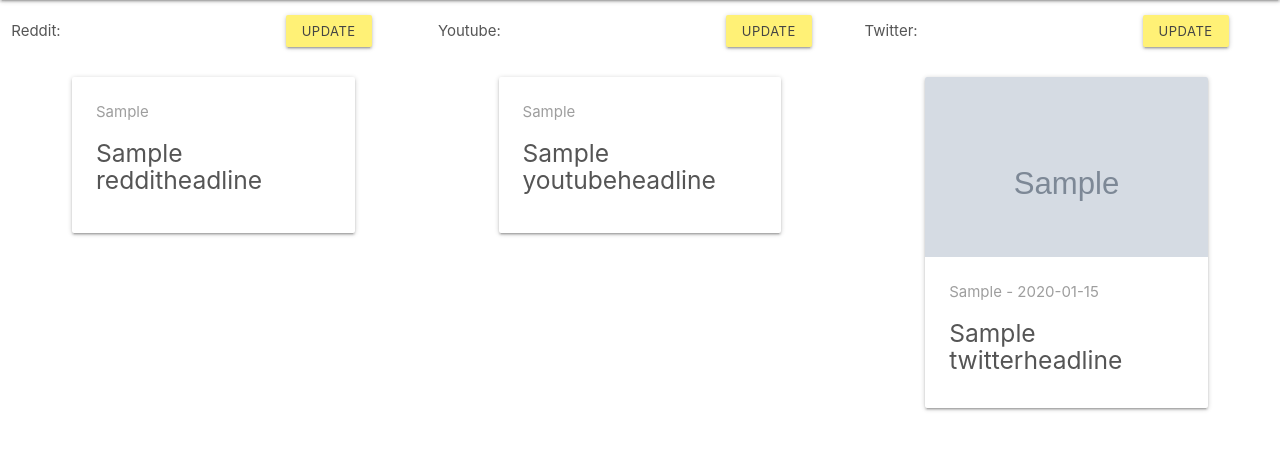
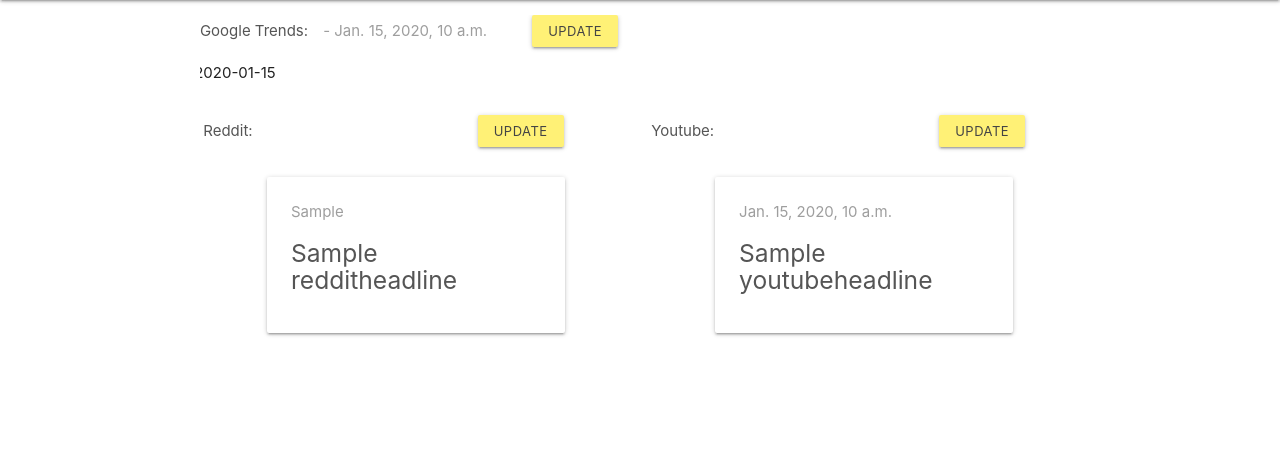
Before and after one commit to adhendo/mini_blog, a Django app: page / in a window 1280 px wide. Shown: the part 64-514 px from the top of the page. Run offline with Django 3.2, Linux system fonts and the light colour scheme; tables that the repository leaves empty hold one stand-in row (values such as "Sample post"); grey boxes marked "Sample" are stand-in pictures.

Commit message:
google trends

```diff
--- a/blog_app/admin.py
+++ b/blog_app/admin.py
@@ -1,5 +1,5 @@
 from django.contrib import admin
-from .models import Search, TwitterHeadline, RedditHeadline, YoutubeHeadline
+from .models import Search, TwitterHeadline, RedditHeadline, YoutubeHeadline, GoogleTrends
 
 
 # Register your models here.
@@ -7,3 +7,4 @@
 admin.site.register(TwitterHeadline)
 admin.site.register(RedditHeadline)
 admin.site.register(YoutubeHeadline)
+admin.site.register(GoogleTrends)
--- a/blog_app/models.py
+++ b/blog_app/models.py
@@ -44,3 +44,8 @@
     created = models.DateTimeField(auto_now=True)
     def __str__(self):
         return self.youtube_title
+
+class GoogleTrends(models.Model):
+    trends = models.CharField(max_length=200000)
+    realtimetrends = models.CharField(null=True, blank=True,max_length=200000)
+    created = models.DateTimeField(auto_now=True)
--- a/blog_app/urls.py
+++ b/blog_app/urls.py
@@ -10,5 +10,6 @@
     path('scrapeReddit/', views.scrapeReddit, name="scrapeReddit"),
     path('scrapeYoutube/', views.scrapeYoutube, name="scrapeYoutube"),
     path('scrapeTwitter/', views.scrapeTwitter, name="scrapeTwitter"),
-    path(r'^like/$', views.like_post, name="like_post")
+    path('scrapeGoogle/', views.scrapeGoogle, name="scrapeGoogle"),
+    #path(r'^like/$', views.like_post, name="like_post")
 ]
--- a/blog_app/views.py
+++ b/blog_app/views.py
@@ -1,13 +1,36 @@
 import requests
-from requests.compat import quote_plus
+from selenium import webdriver
+import time
+from pytrends.request import TrendReq
 from django.shortcuts import render, redirect
 from bs4 import BeautifulSoup as BSoup
 from . import models
-from .models import TwitterHeadline, RedditHeadline, YoutubeHeadline
+from .models import TwitterHeadline, RedditHeadline, YoutubeHeadline, GoogleTrends
 from django.views.generic import TemplateView
 
 # Create your views here.
 BASE_URL = ''
+pytrends = TrendReq(hl='en-US', tz=360)
+
+def scrapeGoogle(request):
+    df = pytrends.trending_searches(pn='united_states')
+    results = df.to_string(index=False)
+
+    df_2 = pytrends.today_searches(pn='US')
+    results_2 = df_2.to_string(index=False)
+
+    for result in results, results_2:
+        new_headline = GoogleTrends()
+        new_headline.trends = results
+        new_headline.realtimetrends = results_2
+        new_headline.save(force_insert=False, force_update=False)
+    return redirect("../")
+
+    #print(results)
+
+
+
+
 
 class HomePageView(TemplateView):
     template_name = 'blog_app/news.html'
@@ -31,16 +54,16 @@
     headlines_twitter = TwitterHeadline.objects.all()[::-1][:15]
     headlines_reddit = RedditHeadline.objects.all()[::-1][:15]
     headlines_youtube = YoutubeHeadline.objects.all()[::-1][:15]
+    trends_google = GoogleTrends.objects.all()[::-1][:1]
     #if headlines_youtube.likes.filter(id=request.user.id).exists(): is_liked = True
     context = {
         'twitter_list': headlines_twitter,
         'reddit_list': headlines_reddit,
         'youtube_list': headlines_youtube,
+        'trends_google': trends_google,
         'is_liked': is_liked,
-
     }
     return render(request, "blog_app/news.html", context)
-
 
 def scrapeYoutube(request):
     session = requests.Session()
@@ -119,42 +142,21 @@
 
 def scrapeTwitter(request):
     session = requests.Session()
-    session.headers = {"User-Agent": "Mozilla/5.0 (Macintosh; Intel Mac OS X 10_13_6) AppleWebKit/537.36 (KHTML, like Gecko) Chrome/80.0.3987.132 Safari/537.36"}
+    session.headers = {"User-Agent": "Mozilla/5.0 (Macintosh; Intel Mac OS X 10_13_6) AppleWebKit/605.1.15 (KHTML, like Gecko) Version/13.0 Safari/605.1.15"}
     url = "https://twitter.com/explore"
-    content = session.get(url, verify=True).content
-    soup = BSoup(content, "html.parser")
+    driver = webdriver.Firefox()
+    driver.get(url)
+    time.sleep(30)
+    results = driver.find_elements_by_xpath()
+    data = []
 
-    news = soup.find_all('div', {"class": "MomentCapsuleSummary--portrait"})
-    print(soup)
-
-    for article in news:
-        main = article.find_all('a')[0]
-        link = main['href']
-
-        main2 = article.find_all('a')[1]
-
-        image_src = set(
-            img['src'] for img in article.find_all('img', {"class": "MomentMediaItem-entity"}) if img.has_attr('src'))
-        image = [elem.strip("{''}") for elem in image_src]
-        final_image = ' '.join(map(str, image))
-
-        tag = set(span.text for span in article.find_all('span', {"class": "MomentCapsuleSubtitle-category"}))
-        tagtag = [elem.strip("{''}").strip() for elem in tag]
-        final_tag = ' '.join(map(str, tagtag))
-
-        time = set(span.text for span in article.find_all('span', {"class": "MomentCapsuleSubtitle-context"}))
-        timetime = [elem.strip("{''}").strip() for elem in time]
-        final_time = ' '.join(map(str, timetime))
-
-        title = main2['title']
-
+    for result in results:
         new_headline = TwitterHeadline()
         new_headline.title = title
         new_headline.url = link
         new_headline.image = final_image
         new_headline.tag = final_tag
         new_headline.time = final_time
-
         new_headline.save(force_insert=False, force_update=False)
     return redirect("../")
 
--- a/static/css/style.css
+++ b/static/css/style.css
@@ -20,3 +20,18 @@
 .truncator {
     -webkit-line-clamp: 4;
 }
+
+.trend-object {
+    margin-top: 1rem;
+    position: relative;
+    animation: marquee 20s linear infinite;
+}
+
+.trend-object:hover {
+    animation-play-state: paused;
+}
+
+@keyframes marquee {
+  0%   { left: 100%; }
+  100% { left: -205%; }
+}
--- a/templates/blog_app/news.html
+++ b/templates/blog_app/news.html
@@ -3,81 +3,70 @@
 
 {% block content %}
     {% csrf_token %}
+                                <div  style="padding-top: 1rem; margin-bottom: 1rem" class="col l12 m12 s12">
+                                    <div style="white-space: nowrap; overflow: hidden" class="container">
+                                        {% for object in trends_google %}
+                                            <span class="valign-wrapper" style="color: #555">
+                                                Google Trends:<span style="margin-left: 1rem" class="grey-text">
+                                                    - {{ object.created }}
+                                                </span>
+                                                <a href="{% url 'scrapeGoogle' %}" style="color: #444; margin-left: 3rem" class="btn-small btn-success waves-effect waves-lighten yellow lighten-2">update</a>
 
-                                <div style="padding-top: 1rem" class="col l4 m6 s12">
+                                            </span>
+                                            <div class="trend-object">
+                                                {{ object.realtimetrends }}
+                                            </div>
+                                        {% endfor %}
+                                    </div>
+                                </div>
+                                <div class="container">
+                                    <div style="padding-top: 1rem" class="col l6 m6 s12">
                                         <span class="valign-wrapper" style="color: #555">
                                             Reddit:<a href="{% url 'scrapeReddit' %}" style="color: #444; margin-left: 15rem" class="btn-small btn-success waves-effect waves-lighten yellow lighten-2">update</a>
                                         </span>
                                         <div style="margin-top: 2rem" class="container">
                                             {% for object in reddit_list %}
-
+                                                <a href="{{object.reddit_url}}">
                                                             <div class="card hoverable">
                                                                 <div style="contain: content" class="card-content">
                                                                     <p>
                                                                         <span class="grey-text">{{object.reddit_tag}}</span>
                                                                     </p>
-                                                                <a href="{{object.reddit_url}}">
-                                                                    <h5 class="truncator" style="color: #555">{{object.reddit_title}}</h5>
+                                                                    <h5 class="truncator" style="color: #555">
+                                                                        {{object.reddit_title}}
+                                                                    </h5>
                                                                     <p style="margin-top: 1rem">
                                                                         <div id="like-section">
                                                                         </div>
                                                                     </p>
-                                                                </a>
                                                                 </div>
                                                             </div>
-
+                                                </a>
                                             {% endfor %}
                                         </div>
                                     </div>
 
-                                <div style="padding-top: 1rem" class="col l4 m6 s12">
+                                    <div style="padding-top: 1rem" class="col l6 m6 s12">
                                         <span class="valign-wrapper" style="color: #555">
                                             Youtube:<a href="{% url 'scrapeYoutube' %}" style="color: #444; margin-left: 15rem" class="btn-small btn-success waves-effect waves-lighten yellow lighten-2">update</a>
                                         </span>
                                         <div style="margin-top: 2rem" class="container">
                                             {% for object in youtube_list %}
-
+                                                <a href="{{object.youtube_url}}">
                                                             <div class="card hoverable">
                                                                 <div class="card-content">
                                                                     <p>
                                                                         <span class="grey-text">
-                                                                        {{object.youtube_metadata}}
+                                                                            {{object.created}}
                                                                         </span>
                                                                     </p>
-                                                                <a href="{{object.youtube_url}}">
                                                                         <h5 style="color: #555">{{object.youtube_title}}</h5>
                                                                         <p style="margin-top: 1rem"></p>
-                                                                </a>
                                                                 </div>
                                                             </div>
-
+                                                </a>
                                             {% endfor %}
                                         </div>
-                                </div>
-
-                                <div  style="padding-top: 1rem" class="col l4 m6 s12">
-                                        <span class="valign-wrapper" style="color: #555">
-                                            Twitter:<a href="{% url 'scrapeTwitter' %}" style="color: #444; margin-left: 15rem" class="btn-small btn-success waves-effect waves-lighten yellow lighten-2">update</a>
-                                        </span>
-                                        <div style="margin-top: 2rem" class="container">
-                                                {% for object in twitter_list %}
-                                                            <div class="card hoverable">
-                                                                <a href="{{object.url}}">
-                                                                    <div style="max-height: 12rem" class="card-image waves-effect waves-block waves-light">
-                                                                      <img style="height: -webkit-fill-available" src="{{ object.image }}">
-                                                                    </div>
-                                                                </a>
-                                                                <div class="card-content">
-                                                                    <p>
-                                                                        <span class="grey-text">{{object.tag}} - {{object.time}}</span>
-
-                                                                    </p>
-                                                                    <a href="{{object.url}}">
-                                                                        <h5 style="color: #555">{{object.title}}</h5>
-                                                                    </a>
-                                                                </div>
-                                                            </div>
-                                                {% endfor %}
                                     </div>
                                 </div>
 
```
Also changed, not shown: blog_app/migrations/0028_googletrends.py (added), blog_app/migrations/0029_auto_20200311_2121.py (added), blog_app/migrations/0030_auto_20200311_2121.py (added), blog_app/migrations/0031_auto_20200311_2123.py (added), blog_app/migrations/0032_auto_20200311_2141.py (added), blog_app/migrations/0033_googletrends_realtimetrends.py (added). Lines whose indentation alone changed are shown as unchanged.
